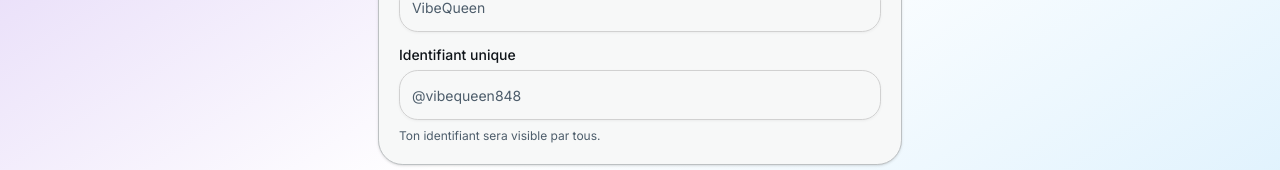
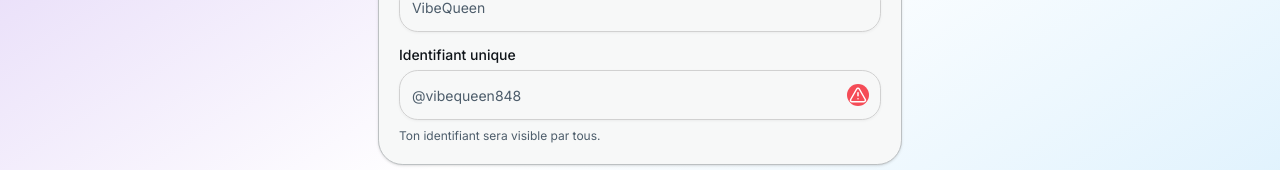
Before and after one commit to bossnare/melodayzmusic, a Next.js app in the folder apps/client/: page /auth/register/step in a window 1280 px wide. Shown: the part 358-528 px from the top of the page. Built offline with nearby package versions, Linux system fonts and the light colour scheme.

Commit message:
client:ux: add alertIcon on username input, and add specific field name on login identifier email/username

```diff
--- a/apps/client/src/app/auth/login/page.tsx
+++ b/apps/client/src/app/auth/login/page.tsx
@@ -32,6 +32,11 @@ export default function LoginPage() {
       password: '',
     },
   });
+
+  // identifier
+  const identifier = form.getValues('email');
+  const looksLikeEmail = /^[^\s@]+@[^\s@]+\.[^\s@]{2,}$/.test(identifier);
+  const looksLikeUsername = /^@[a-zA-Z0-9_]{3,20}$/.test(identifier);
 
   const handleLogin = async (credentials: loginFormType) => {
     try {
@@ -103,7 +108,9 @@ export default function LoginPage() {
         open={isErrorCredentials}
         onOpenChange={() => setIsErrorCredentials(false)}
         title="Identifiants invalides"
-        description="Oups ! La combinaison email/nom d'utilisateur et mot de passe est incorrecte. Vérifie et réessaye."
+        description={`Oups ! La combinaison ${looksLikeEmail && 'email'}${
+          looksLikeUsername && "nom d'utilisateur"
+        } et mot de passe est incorrecte. Vérifie et réessaye.`}
         close="D'accord"
       />
       {/* password dialog */}
--- a/apps/client/src/components/auth/CustomInput.tsx
+++ b/apps/client/src/components/auth/CustomInput.tsx
@@ -2,7 +2,12 @@
 
 import { MotionButton } from '@/components/motions/motionButton';
 import { Input } from '@/components/ui/input';
-import { CircleCheckBig, EyeIcon, EyeOffIcon } from 'lucide-react';
+import {
+  CircleCheckBig,
+  AlertTriangle,
+  EyeIcon,
+  EyeOffIcon,
+} from 'lucide-react';
 import { useState } from 'react';
 
 export const PasswordInput = (
@@ -63,9 +68,13 @@ export const UsernameInput = ({
           <div className="size-[18px] border-2 border-foreground/50 border-t-transparent rounded-full animate-spin"></div>
         </span>
       )}
-      {!isPending && usernameVerified && (
+      {!isPending && usernameVerified ? (
         <span className="absolute -translate-y-1/2 right-2 lg:right-3 top-1/2 p-[2px] rounded-full text-white dark:text-foreground bg-chart-4">
           <CircleCheckBig className="size-[18px]" />
+        </span>
+      ) : (
+        <span className="absolute -translate-y-1/2 right-2 lg:right-3 top-1/2 p-[2px] rounded-full text-white dark:text-foreground bg-destructive/80">
+          <AlertTriangle className="size-[18px]" />
         </span>
       )}
     </div>
```
